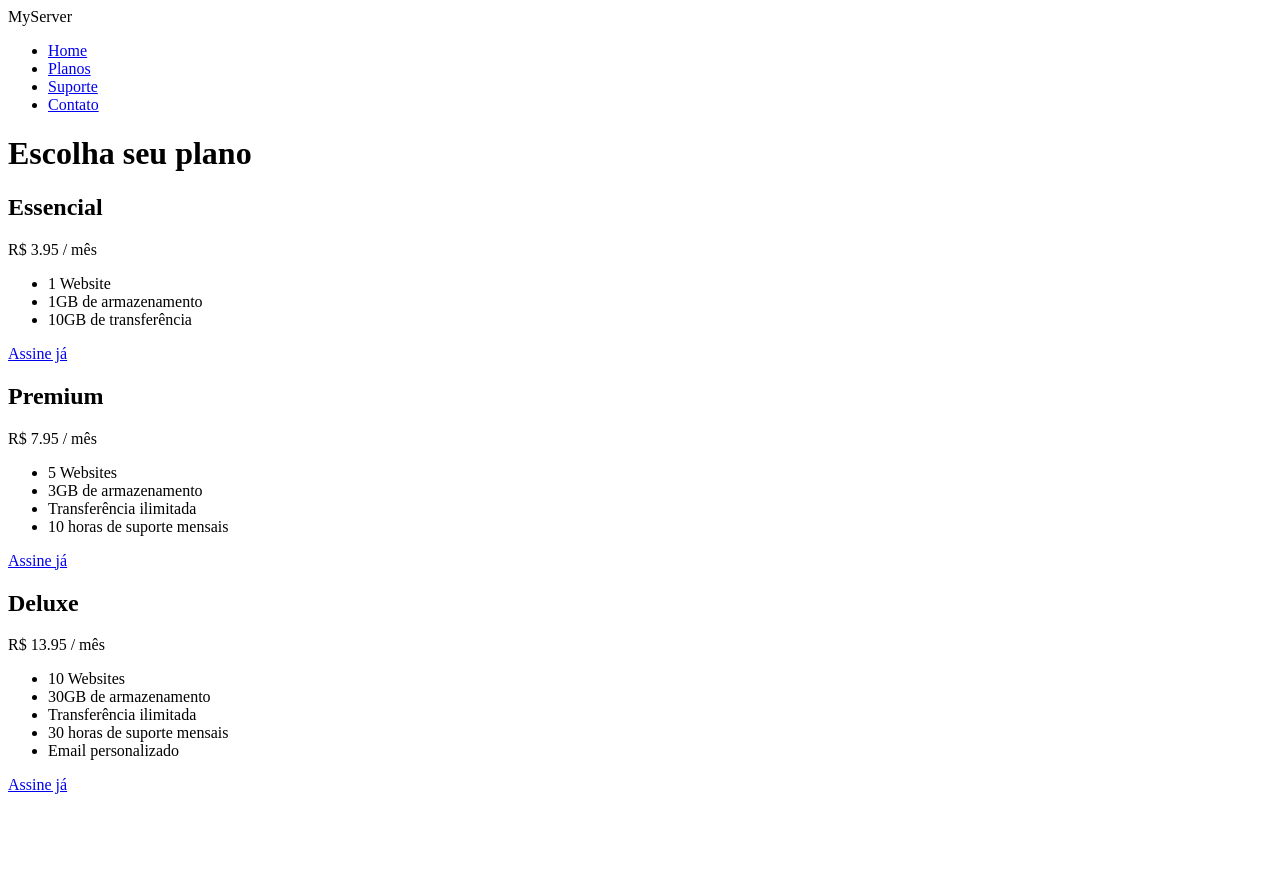
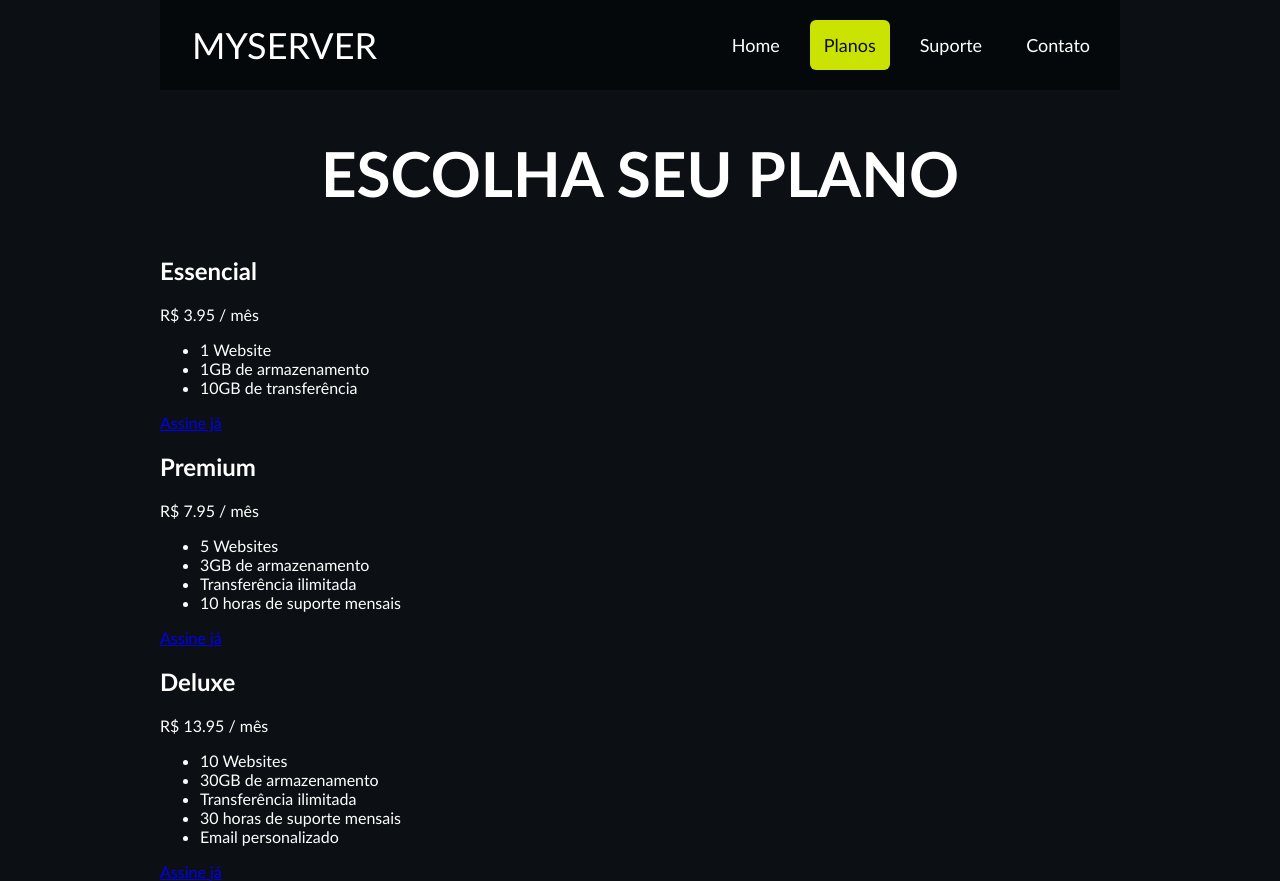
Before and after one commit to RachelS2/price_cards, a plain HTML site: page index.html in a window 1280 px wide. Before the commit the page ends 802 px from the top, so only its background shows below. Drawn offline with Linux system fonts and the light colour scheme.

Commit message:
configuração do menu

```diff
--- /dev/null
+++ b/estilo.css
@@ -0,0 +1,55 @@
+body{
+    background-color: #0c1014;
+    color: white;
+    width: 90%;
+    max-width: 960px;
+    margin: 0 auto;
+    font-family: 'Gill Sans', 'Gill Sans MT', Calibri, 'Trebuchet MS', sans-serif;
+}
+
+.main_title{
+    font-size: 62px;
+    text-transform: uppercase;
+    text-align: center;
+    margin: 46px 0;
+}
+
+.header{
+    display:flex;
+    background-color: #05080a;
+    padding: 16px;
+    justify-content: space-between;
+    align-items: center;
+}
+
+.header_logo{
+    font-size: 36px;
+    text-transform: uppercase;
+    margin-left: 16px;
+}
+
+.header_nav ul{
+    display: flex;
+    list-style-type: none;
+    font-size: 18px;
+    gap: 16px;
+}
+
+/*Selecionando a tag "a" que é descendente da classe header_nav*/
+.header_nav a{
+    color: white;
+    text-decoration: none;
+    padding: 14px;
+    border-radius: 6px;
+}
+
+.header_nav a:hover{
+    text-decoration: underline;
+}
+
+/*Selecionando a tag "a" que contém a classe header_nav__active*/
+a.header_nav__active{
+    background-color: #cbe300;
+    color: #0c1014;
+    pointer-events: none;
+}
--- a/index.html
+++ b/index.html
@@ -4,6 +4,7 @@
     <meta charset="UTF-8">
     <meta name="viewport" content="width=device-width, initial-scale=1.0">
     <title>Price Cards</title>
+    <link rel="stylesheet" href="estilo.css">
 </head>
 <body>
     <header class="header">
@@ -11,7 +12,7 @@
         <nav class="header_nav">
             <ul>
                 <li><a href="#">Home</a></li>
-                <li><a href="#">Planos</a></li>
+                <li><a href="#" class="header_nav__active">Planos</a></li>
                 <li><a href="#">Suporte</a></li>
                 <li><a href="#">Contato</a></li>
             </ul>
```
